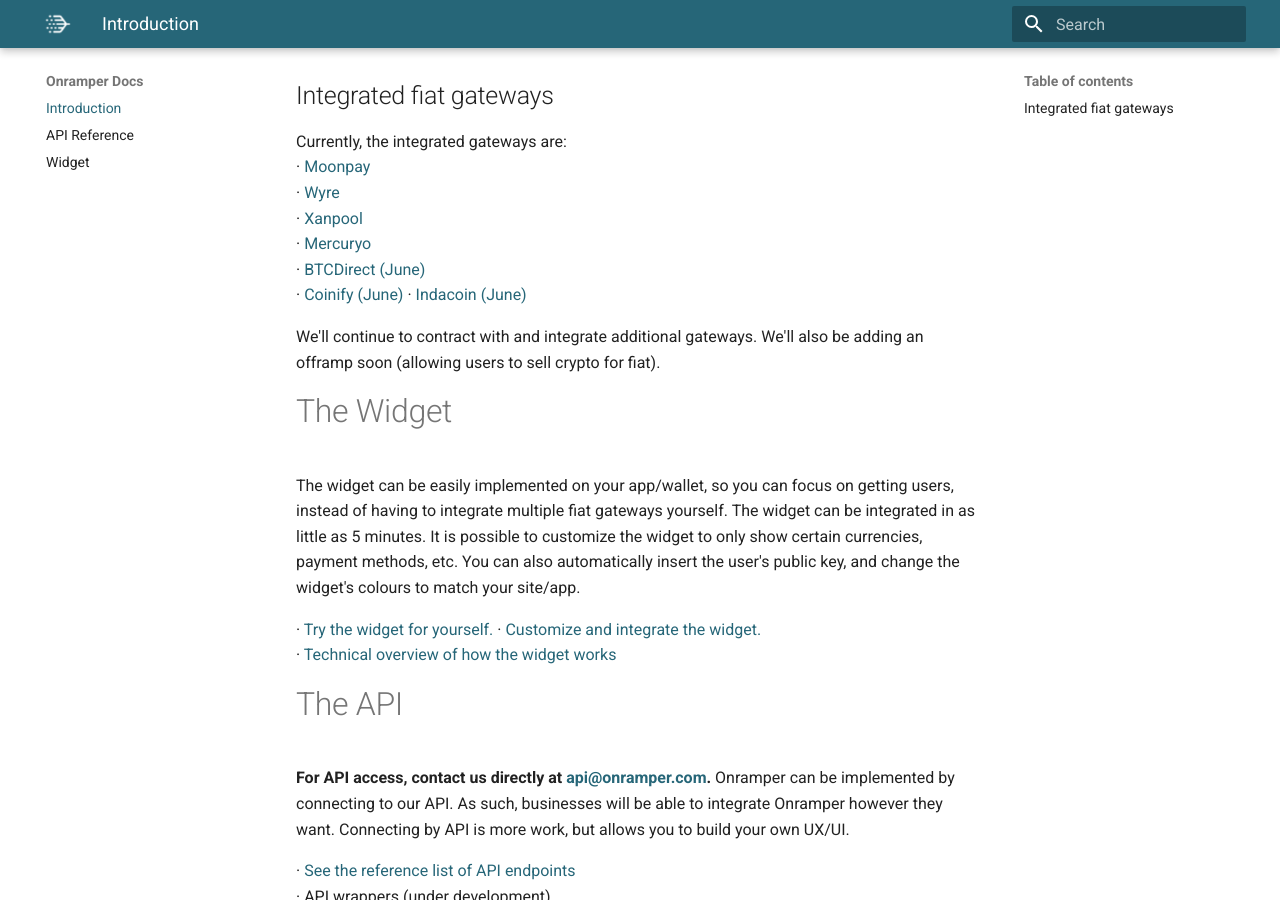
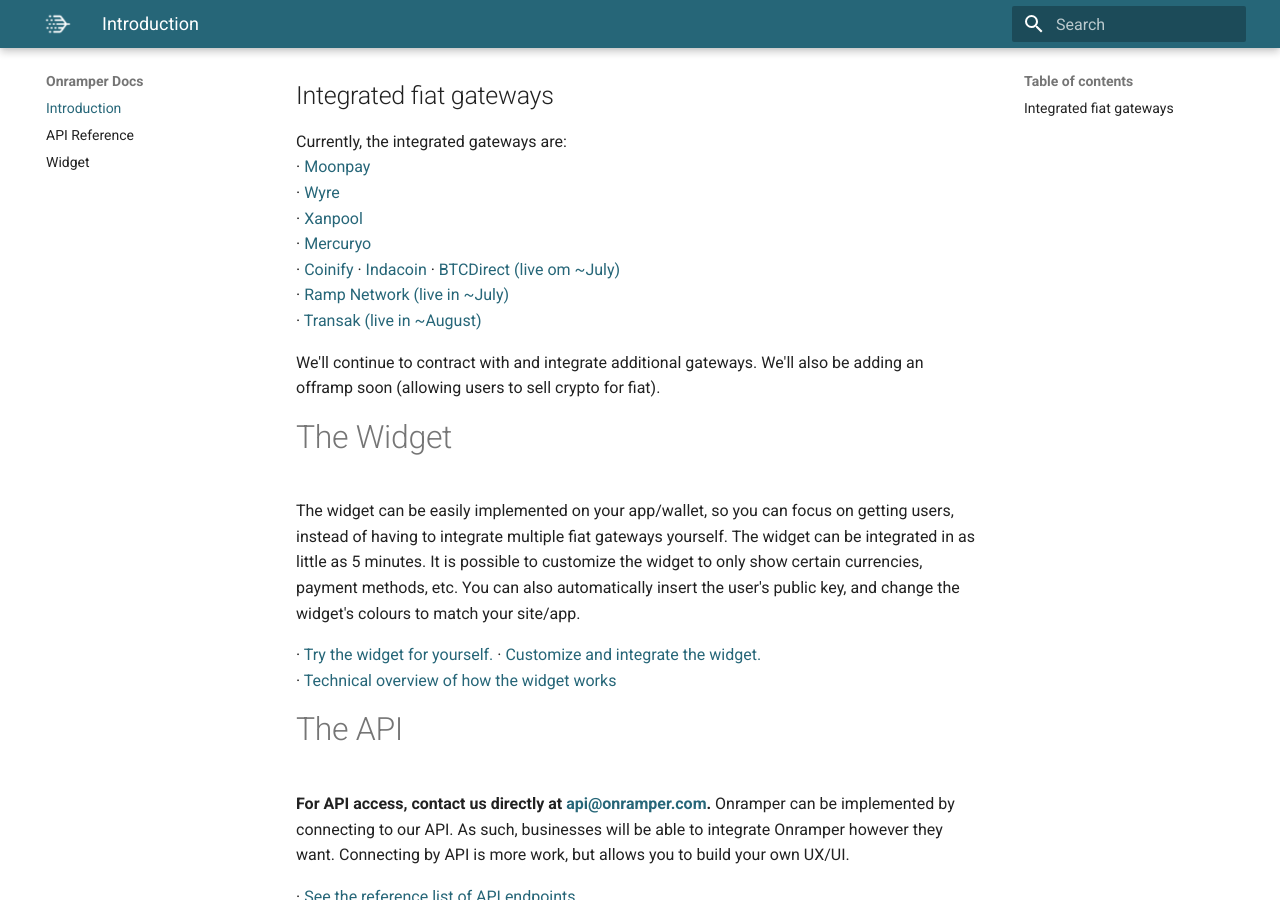
Before and after one commit to onramper/docs, an MkDocs documentation site: the page built from docs/index.md, in a window 1280 px wide and 900 px high, scrolled down 353 px. Built offline with MkDocs 1.6.1 and Material for MkDocs 9.7.7, drawn with Linux system fonts in a browser that asks for light colours.

Commit message:
Update index.md

```diff
--- a/docs/index.md
+++ b/docs/index.md
@@ -11,9 +11,11 @@ Currently, the integrated gateways are:
 · <a href="https://sendwyre.com" target="_blank">Wyre</a>
 · <a href="https://xanpool.com/" target="_blank">Xanpool</a>
 · <a href="https://mercuryo.io/" target="_blank">Mercuryo</a>
-· <a href="https://btcdirect.eu/en-gb/" target="_blank">BTCDirect (June)</a>
-· <a href="https://www.coinify.com/" target="_blank">Coinify (June)</a>
-· <a href="https://www.indacoin.com/" target="_blank">Indacoin (June)</a>
+· <a href="https://www.coinify.com/" target="_blank">Coinify</a>
+· <a href="https://www.indacoin.com/" target="_blank">Indacoin</a>
+· <a href="https://btcdirect.eu/en-gb/" target="_blank">BTCDirect (live om ~July)</a>
+· <a href="https://ramp.network/" target="_blank">Ramp Network (live in ~July)</a>
+· <a href="https://transak.com/" target="_blank">Transak (live in ~August)</a>
 
 We'll continue to contract with and integrate additional gateways. We'll also be adding an offramp soon (allowing users to sell crypto for fiat).
 
```
